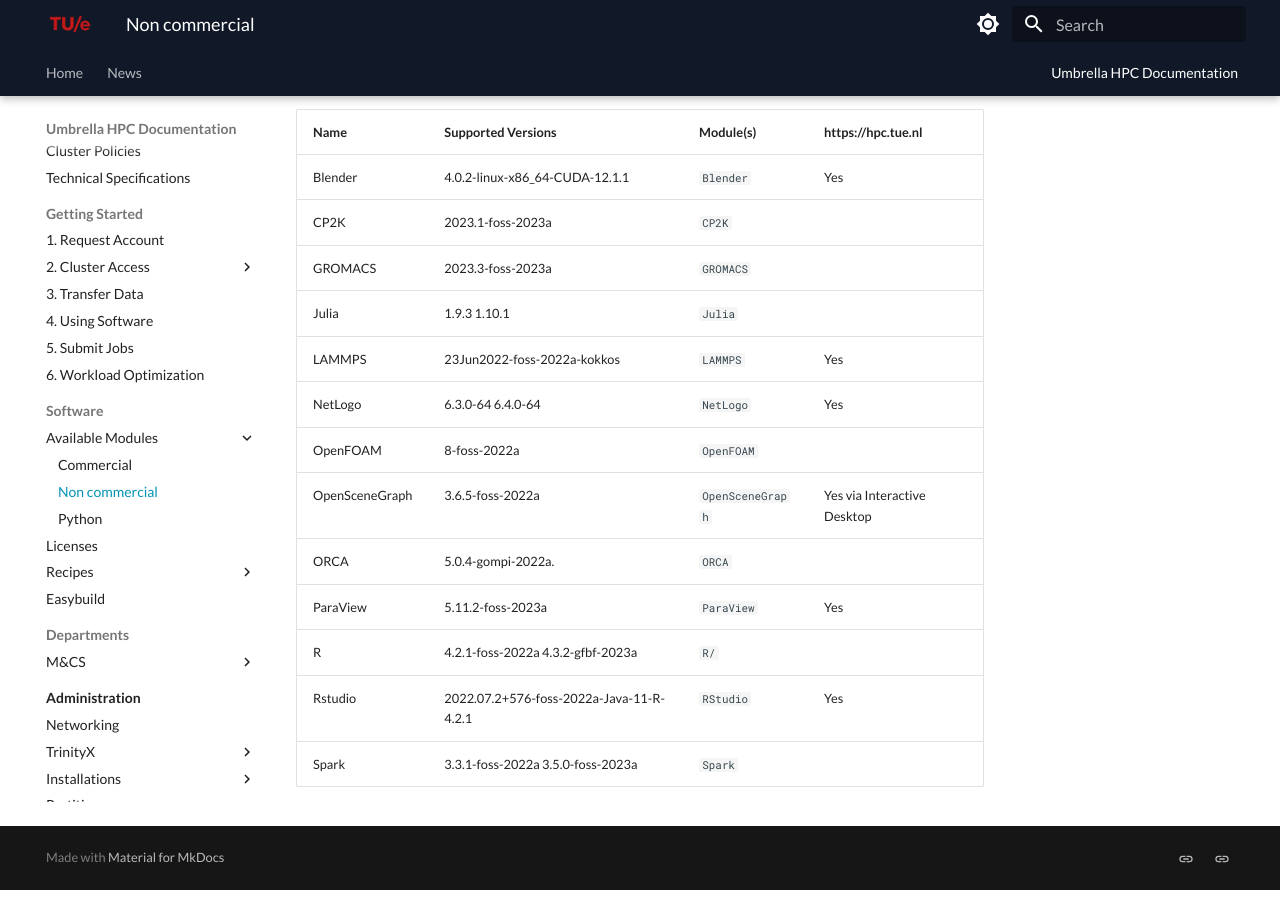
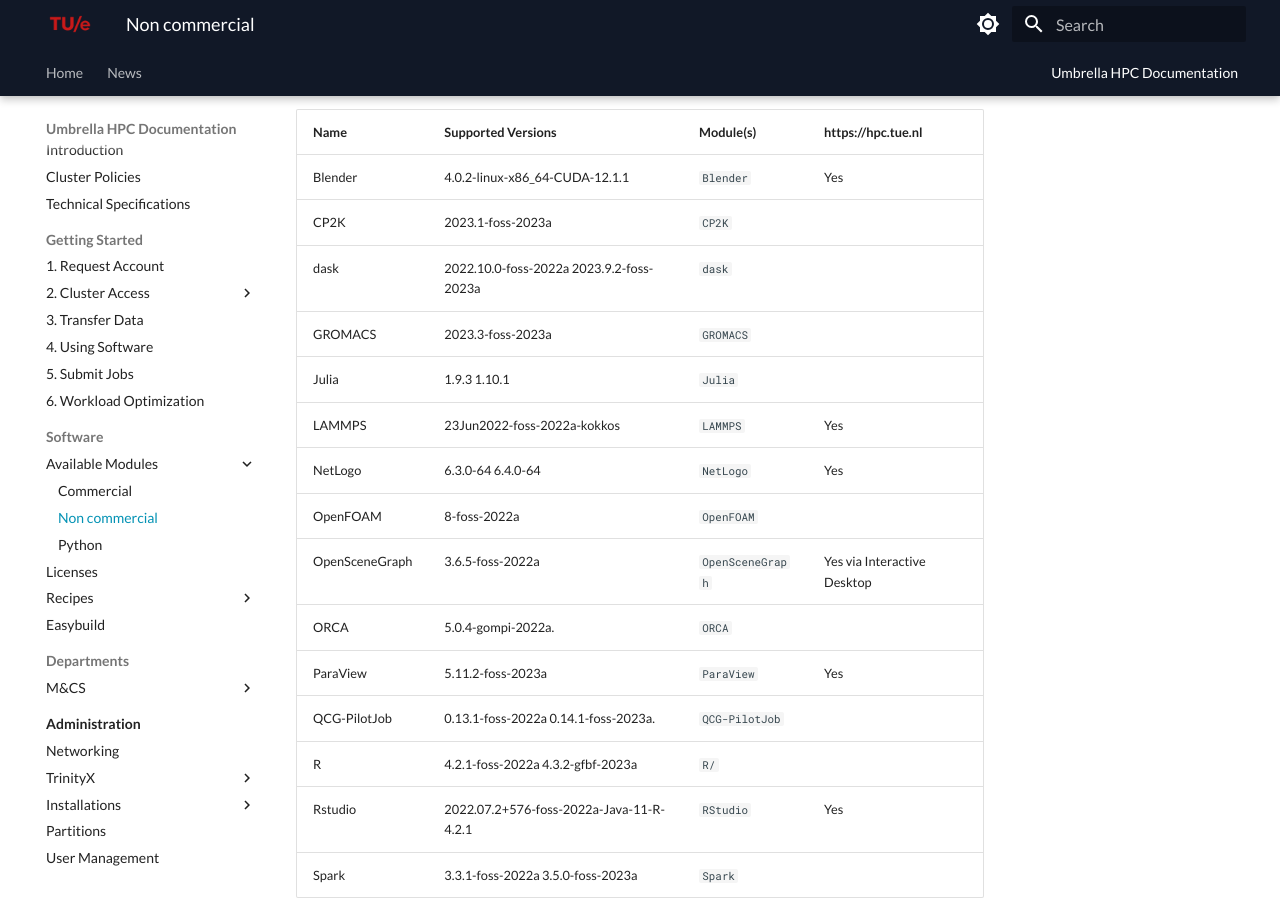
Before and after one commit to gferhpc/supercomputing.tue.nl, an MkDocs documentation site: the page built from pages/documentation/software/modules/non-commercial.md, in a window 1280 px wide and 900 px high, scrolled down 754 px. Built offline with MkDocs 1.6.1 and Material for MkDocs 9.7.7, drawn with Linux system fonts in a browser that asks for light colours.

Commit message:
Update non-commercial.md

```diff
--- a/pages/documentation/software/modules/non-commercial.md
+++ b/pages/documentation/software/modules/non-commercial.md
@@ -79,6 +79,7 @@
 | -------------- | ------------------------------------ | ------------------------ | ------------------ |
 | Blender        | 4.0.2-linux-x86_64-CUDA-12.1.1       | `Blender`   | Yes |
 | CP2K           | 2023.1-foss-2023a                    | `CP2K`      | |
+| dask           | 2022.10.0-foss-2022a 2023.9.2-foss-2023a | `dask`  | |
 | GROMACS        | 2023.3-foss-2023a                    | `GROMACS`   | |
 | Julia          | 1.9.3 1.10.1                         | `Julia`     | |
 | LAMMPS         | 23Jun2022-foss-2022a-kokkos          | `LAMMPS`    | Yes |
@@ -87,6 +88,7 @@
 | OpenSceneGraph | 3.6.5-foss-2022a                     | `OpenSceneGraph`  | Yes via Interactive Desktop |
 | ORCA           | 5.0.4-gompi-2022a.                   | `ORCA`      | |
 | ParaView       | 5.11.2-foss-2023a                    | `ParaView`  | Yes |
+| QCG-PilotJob   | 0.13.1-foss-2022a 0.14.1-foss-2023a. | `QCG-PilotJob` | |
 | R              | 4.2.1-foss-2022a  4.3.2-gfbf-2023a   | `R/`        | |
 | Rstudio        | 2022.07.2+576-foss-2022a-Java-11-R-4.2.1 | `RStudio` | Yes |
 | Spark          | 3.3.1-foss-2022a 3.5.0-foss-2023a    | `Spark`        | |
```
